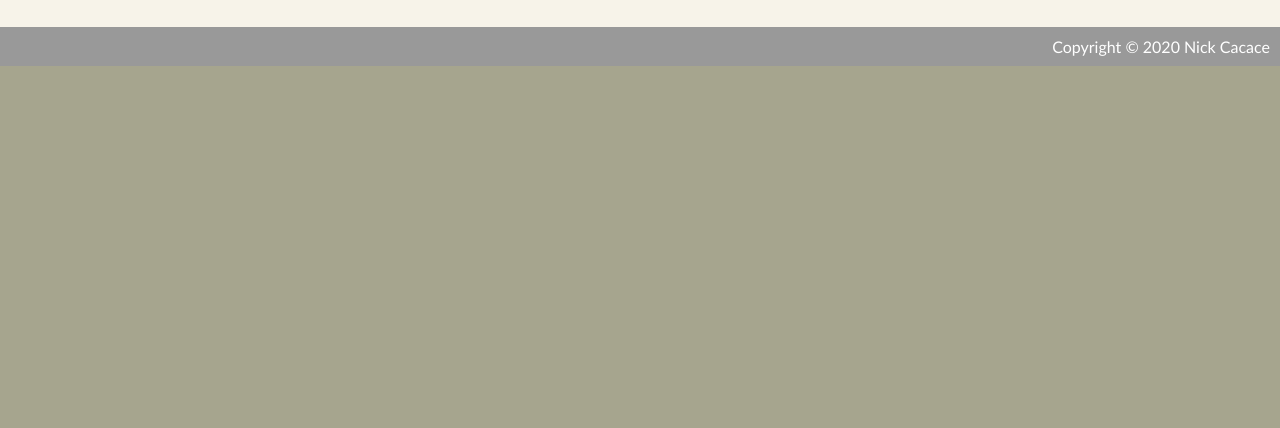
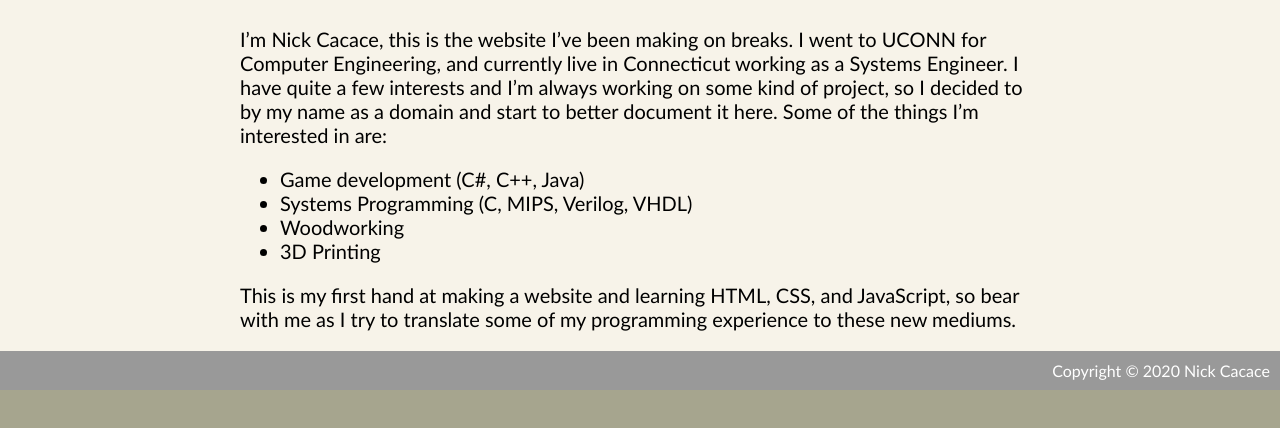
Before and after one commit to nickcacace/nick-cacace.com, a plain HTML site: page about.html in a window 1280 px wide. Shown: the part 98-526 px from the top of the page. Drawn offline with Linux system fonts and the light colour scheme.

Commit message:
Added some about page info.

```diff
--- a/about.html
+++ b/about.html
@@ -18,6 +18,20 @@
     <div id="content">
       <div id = "main">
           <h2> About </h2>
+          <div id = "blog_page">
+          <p>
+            I’m Nick Cacace, this is the website I’ve been making on breaks. I went to UCONN for Computer Engineering, and currently live in Connecticut working as a Systems Engineer. I have quite a few interests and I’m always working on some kind of project, so I decided to by my name as a domain and start to better document it here. Some of the things I’m interested in are:
+          </p>
+          <ul>
+            <li>Game development (C#, C++, Java)</li>
+            <li>Systems Programming (C, MIPS, Verilog, VHDL)</li>
+            <li>Woodworking</li>
+            <li>3D Printing</li>
+          </ul>
+          <p>
+            This is my first hand at making a website and learning HTML, CSS, and JavaScript, so bear with me as I try to translate some of my programming experience to these new mediums.
+          </p>
+        </div>
       </div>
 
     </div>
```
